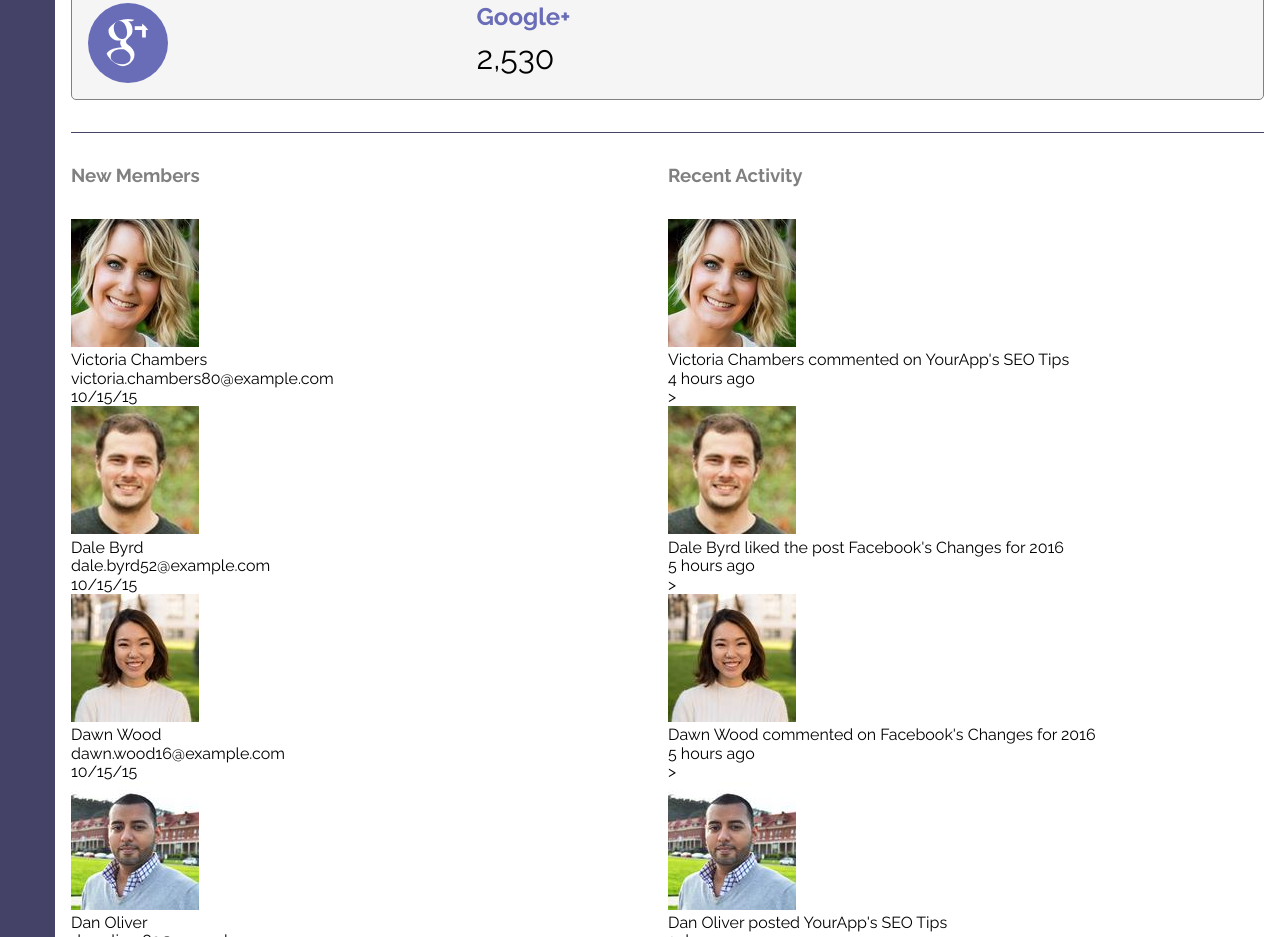
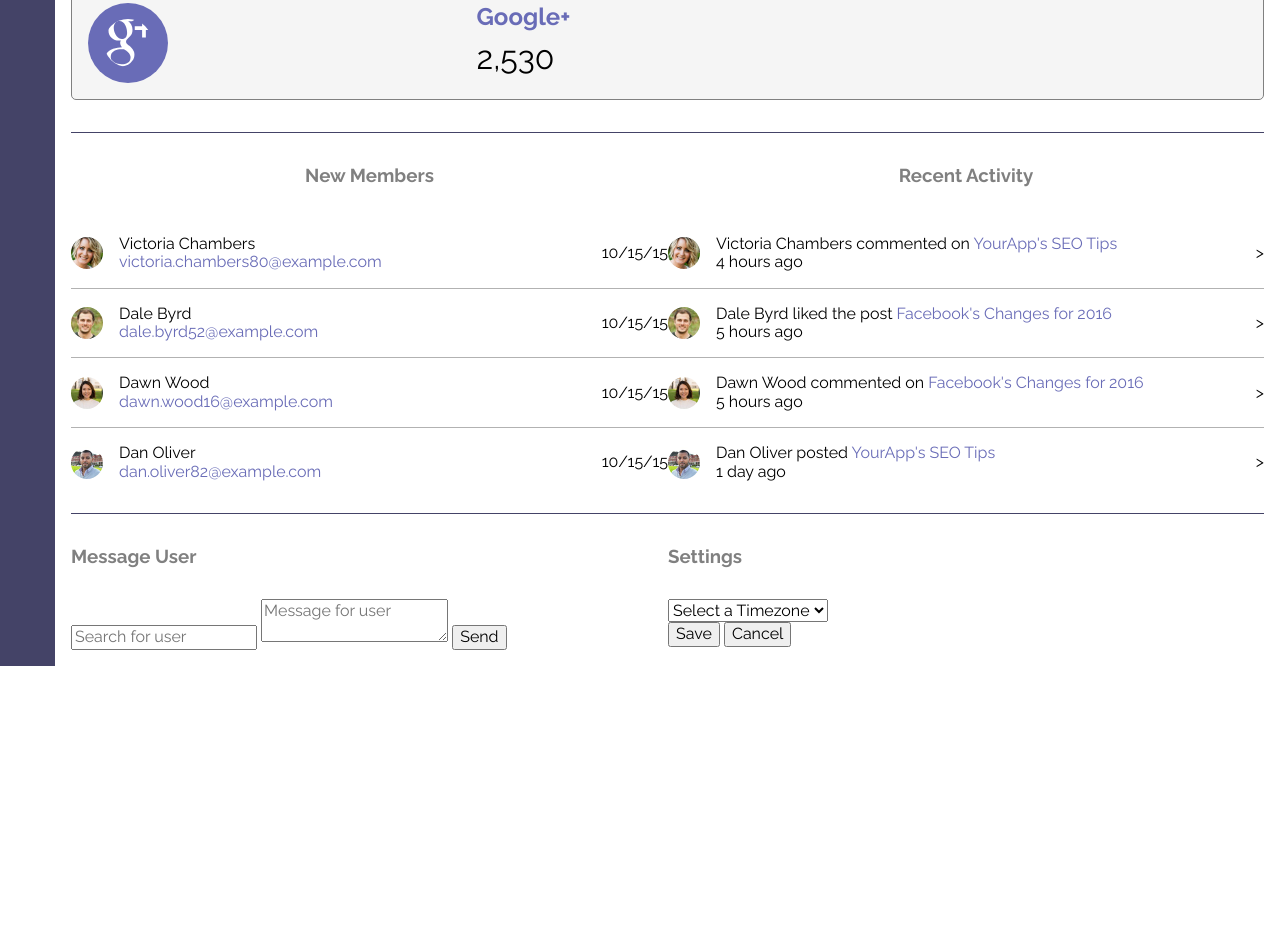
Before and after one commit to Jovy83/fewd-td-project7-revisited, a plain HTML site: page index.html in a window 1280 px wide. Shown: the part 1863-2800 px from the top of the page. After the commit the page ends 2529 px from the top, so only its background shows below. Drawn offline with nearby package versions, Linux system fonts and the light colour scheme.

Commit message:
finish everything up to recent activity section

```diff
--- a/index.html
+++ b/index.html
@@ -32,7 +32,7 @@
           </div>
 
           <div class="profile-panel">
-            <img class="img-button img-avatar" src="images/user.jpg" alt="User avatar">
+            <img class="img-avatar" src="images/user.jpg" alt="User avatar">
 
             <p class="name">Jovy Ong</p>
           </div>
@@ -185,39 +185,39 @@
             <h3 class="headline">New Members</h3>
 
             <div class="members-container">
-              <img src="images/member-1.jpg" alt="Member 1 avatar">
+              <img class="img-avatar" src="images/member-1.jpg" alt="Member 1 avatar">
               <div class="members-text">
                 <p>Victoria Chambers</p>
-                <a href="#">victoria.chambers80@example.com</a>
+                <a class="link" href="#">victoria.chambers80@example.com</a>
               </div>
-              <p>10/15/15</p>
+              <p class="accessory">10/15/15</p>
             </div>
 
             <div class="members-container">
-              <img src="images/member-2.jpg" alt="Member 2 avatar">
+              <img class="img-avatar" src="images/member-2.jpg" alt="Member 2 avatar">
               <div class="members-text">
                 <p>Dale Byrd</p>
-                <a href="#">dale.byrd52@example.com</a>
+                <a class="link" href="#">dale.byrd52@example.com</a>
               </div>
-              <p>10/15/15</p>
+              <p class="accessory">10/15/15</p>
             </div>
 
             <div class="members-container">
-              <img src="images/member-3.jpg" alt="Member 3 avatar">
+              <img class="img-avatar" src="images/member-3.jpg" alt="Member 3 avatar">
               <div class="members-text">
                 <p>Dawn Wood</p>
-                <a href="#">dawn.wood16@example.com</a>
+                <a class="link" href="#">dawn.wood16@example.com</a>
               </div>
-              <p>10/15/15</p>
+              <p class="accessory">10/15/15</p>
             </div>
 
             <div class="members-container">
-              <img src="images/member-4.jpg" alt="Member 4 avatar">
+              <img class="img-avatar" src="images/member-4.jpg" alt="Member 4 avatar">
               <div class="members-text">
                 <p>Dan Oliver</p>
-                <a href="#">dan.oliver82@example.com</a>
+                <a class="link" href="#">dan.oliver82@example.com</a>
               </div>
-              <p>10/15/15</p>
+              <p class="accessory">10/15/15</p>
             </div>
 
           </section>
@@ -227,39 +227,39 @@
             <h3 class="headline">Recent Activity</h3>
 
             <div class="activity-container">
-              <img src="images/member-1.jpg" alt="Member 1 avatar">
+              <img class="img-avatar" src="images/member-1.jpg" alt="Member 1 avatar">
               <div class="activity-text">
-                <p>Victoria Chambers commented on YourApp's SEO Tips</p>
+                <p>Victoria Chambers commented on <a class="link" href="#">YourApp's SEO Tips</a></p>
                 <p>4 hours ago</p>
               </div>
-              <a href="#">&gt;</a>
+              <a class="accessory" href="#">&gt;</a>
             </div>
 
             <div class="activity-container">
-              <img src="images/member-2.jpg" alt="Member 2 avatar">
+              <img class="img-avatar" src="images/member-2.jpg" alt="Member 2 avatar">
               <div class="activity-text">
-                <p>Dale Byrd liked the post Facebook's Changes for 2016</p>
+                <p>Dale Byrd liked the post <a class="link" href="#">Facebook's Changes for 2016</a></p>
                 <p>5 hours ago</p>
               </div>
-              <a href="#">&gt;</a>
+              <a class="accessory" href="#">&gt;</a>
             </div>
 
             <div class="activity-container">
-              <img src="images/member-3.jpg" alt="Member 3 avatar">
+              <img class="img-avatar" src="images/member-3.jpg" alt="Member 3 avatar">
               <div class="activity-text">
-                <p>Dawn Wood commented on Facebook's Changes for 2016</p>
+                <p>Dawn Wood commented on <a class="link" href="#">Facebook's Changes for 2016</a></p>
                 <p>5 hours ago</p>
               </div>
-              <a href="#">&gt;</a>
+              <a class="accessory" href="#">&gt;</a>
             </div>
 
             <div class="activity-container">
-              <img src="images/member-4.jpg" alt="Member 4 avatar">
+              <img class="img-avatar" src="images/member-4.jpg" alt="Member 4 avatar">
               <div class="activity-text">
-                <p>Dan Oliver posted YourApp's SEO Tips</p>
+                <p>Dan Oliver posted <a class="link" href="#">YourApp's SEO Tips</a></p>
                 <p>1 day ago</p>
               </div>
-              <a href="#">&gt;</a>
+              <a class="accessory" href="#">&gt;</a>
             </div>
 
           </section>
--- a/scss/base/_typography.scss
+++ b/scss/base/_typography.scss
@@ -103,3 +103,11 @@ h5 {
 
   }
 }
+
+.link {
+  color: $color-primary;
+}
+
+.accessory {
+  margin-left: auto;
+}
--- a/scss/components/_images.scss
+++ b/scss/components/_images.scss
@@ -3,14 +3,10 @@
 /* ============================================= */
 
 .img {
-  &-button {
-    // display: block;
-    @include dimensions($size-icon, $size-icon);
-  }
 
   &-avatar {
+    @include dimensions($size-icon, $size-icon);
     @extend %rounded;
-    margin-left: 1rem;
   }
 
   &-nav {
--- a/scss/components/_wrappers.scss
+++ b/scss/components/_wrappers.scss
@@ -15,6 +15,7 @@
     @include flexy("row");
     align-items: center;
     border-left: $size-separator lightgray dashed;
+    padding-left: 1rem;
 }
 
 .nav-area {
@@ -103,3 +104,53 @@
         "badge count";
     }
 }
+
+.members {
+    @extend %widget-bottom-margin;
+    @include flexy("column");
+    align-items: center;
+    border-bottom: $size-separator solid $color-secondary;
+
+    &-container {
+        width: 100%;
+        @include flexy("row");
+        justify-content: space-between;
+        align-items: center;
+        padding: 1rem 0;
+        border-bottom: $size-separator solid $color-anothergray;
+
+        &:last-child {
+            border: none;
+            margin-bottom: 1rem;
+        }
+    }
+
+    &-text {
+        margin-left: 1rem;
+    }
+}
+
+.activity {
+    @extend %widget-bottom-margin;
+    @include flexy("column");
+    align-items: center;
+    border-bottom: $size-separator solid $color-secondary;
+
+    &-container {
+        width: 100%;
+        @include flexy("row");
+        justify-content: space-between;
+        align-items: center;
+        padding: 1rem 0;
+        border-bottom: $size-separator solid $color-anothergray;
+
+        &:last-child {
+            border: none;
+            margin-bottom: 1rem;
+        }
+    }
+
+    &-text {
+        margin-left: 1rem;
+    }
+}
--- a/scss/utilities/_variables.scss
+++ b/scss/utilities/_variables.scss
@@ -6,6 +6,7 @@ $color-white: #fff;
 $color-black: #000;
 $color-gray: #808080;
 $color-lightgray: #f5f5f5;
+$color-anothergray: #b2b2b2;
 
 $color-primary: #696cb7;
 $color-secondary: #444367;
```
Also changed, not shown: css/styles.css, 1 other file.
